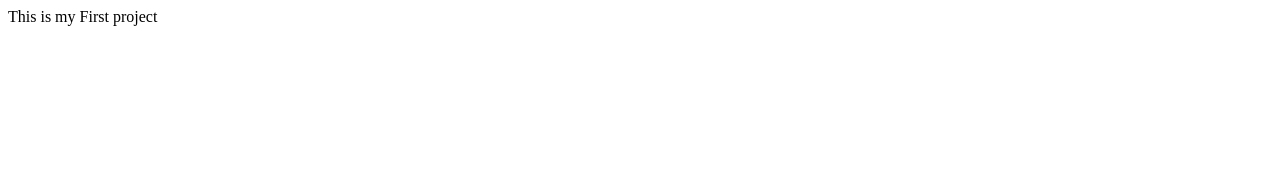
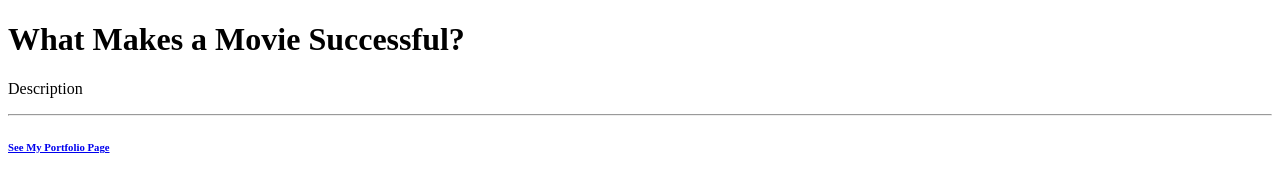
Before and after one commit to rmoesw01/Movies_making_money, a plain HTML site: page index.html in a window 1280 px wide. Drawn offline with Linux system fonts and the light colour scheme.

Commit message:
Update index.html

```diff
--- a/index.html
+++ b/index.html
@@ -1,13 +1,16 @@
 <!DOCTYPE html>
 <html lang="en-us">
+  <head>
+    <meta charset="UTF-8">
+    <title>Project: Movies</title>
+  </head>
+  <body>
+    <h1>What Makes a Movie Successful?</h1>
+    <p>
+      Description
+    </p>
 
-<head>
-  <meta charset="UTF-8">
-  <title>Rebecca Leeds Bio</title>
-</head>
-
-<body>
-  This is my First project
-</body>
-
+    <hr>
+    <h6><a href="index.html">See My Portfolio Page</a></h6>
+  </body>
 </html>
```
